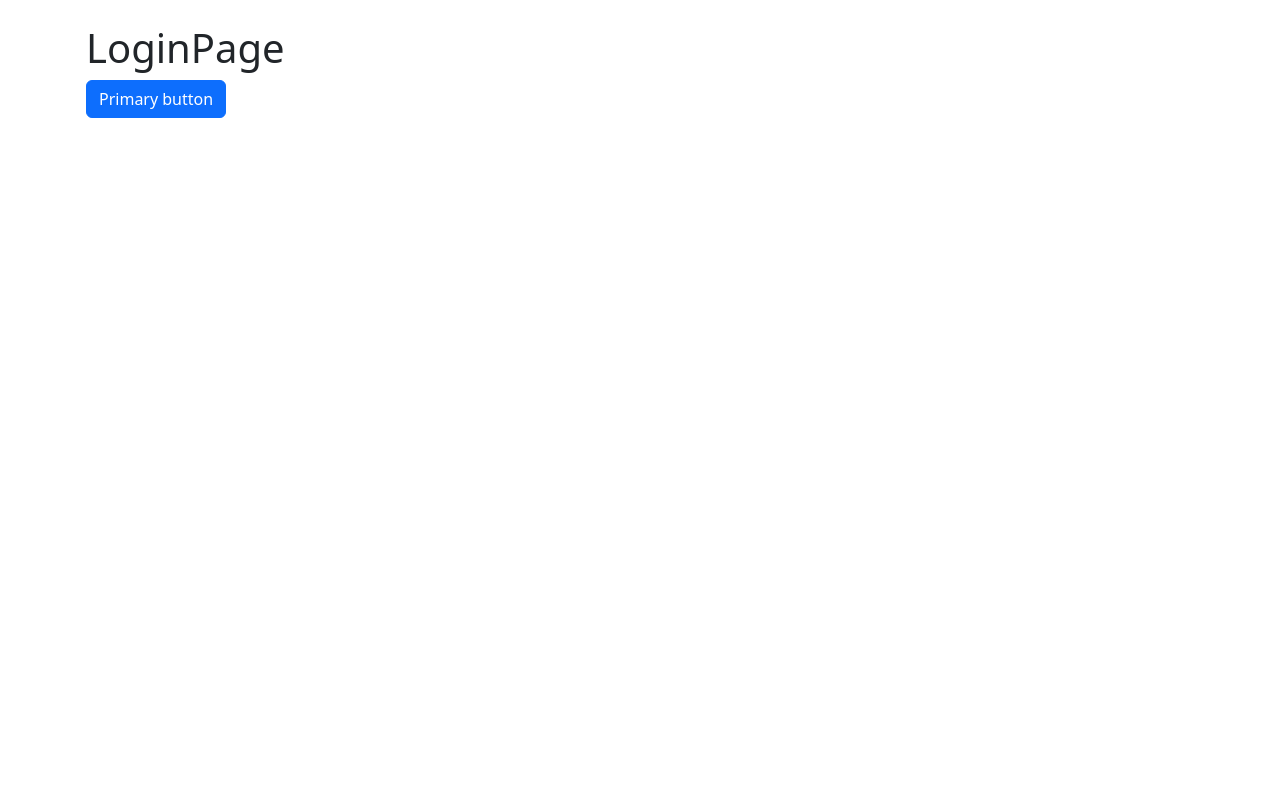
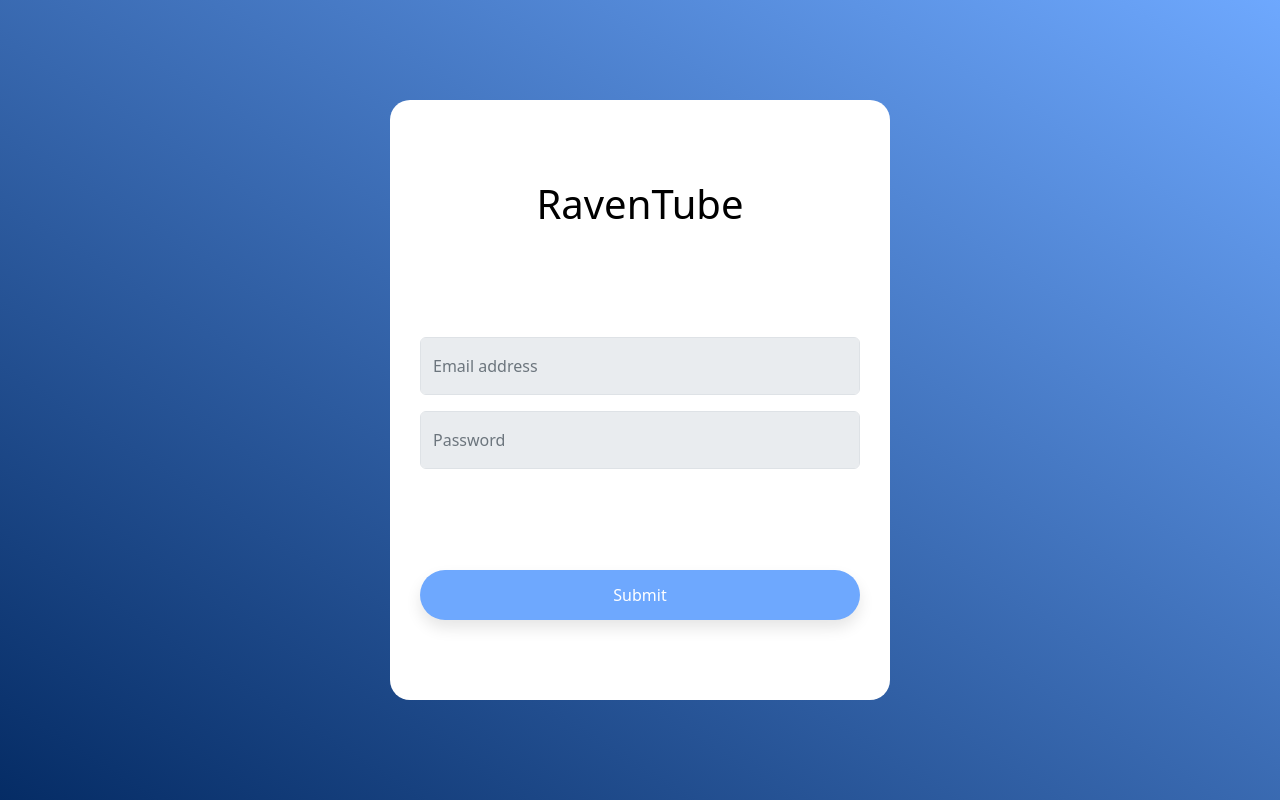
Before and after one commit to AitorMelero/raventube, a React (Vite) app: page /login in a window 1280 px wide. Built offline with nearby package versions, Linux system fonts and the light colour scheme.

Commit message:
feat: Incluir estilos principales de la pantalla de login

```diff
--- a/src/layouts/PageLayout.tsx
+++ b/src/layouts/PageLayout.tsx
@@ -6,5 +6,9 @@ interface Props {
 }
 
 export const PageLayout: React.FC<Props> = ({ isError = false }) => {
-  return <main className="container py-4 px-3 mx-auto">{isError ? <ErrorPage /> : <Outlet />}</main>
+  return (
+    <div className="page-layout">
+      <main className="page-layout__main">{isError ? <ErrorPage /> : <Outlet />}</main>
+    </div>
+  )
 }
--- a/src/main.tsx
+++ b/src/main.tsx
@@ -1,7 +1,7 @@
 import React from 'react'
 import ReactDOM from 'react-dom/client'
 import App from './App.tsx'
-import 'bootstrap/dist/css/bootstrap.css'
+import '@/styles/styles.scss'
 
 ReactDOM.createRoot(document.getElementById('root')!).render(
   <React.StrictMode>
--- a/src/pages/LoginPage.tsx
+++ b/src/pages/LoginPage.tsx
@@ -1,8 +1,34 @@
+import { Form } from 'react-router-dom'
+
 export const LoginPage = () => {
   return (
-    <>
-      <h1>LoginPage</h1>
-      <button className="btn btn-primary">Primary button</button>
-    </>
+    <Form className="login-page__form">
+      <h1>RavenTube</h1>
+      <div>
+        <div className="form-floating mb-3">
+          <input
+            type="email"
+            className="form-control login-page__input"
+            id="floatingInput"
+            placeholder="name@example.com"
+          />
+          <label htmlFor="floatingInput" className="login-page__label">
+            Email address
+          </label>
+        </div>
+        <div className="form-floating">
+          <input
+            type="password"
+            className="form-control login-page__input"
+            id="floatingPassword"
+            placeholder="Password"
+          />
+          <label htmlFor="floatingPassword" className="login-page__label">
+            Password
+          </label>
+        </div>
+      </div>
+      <button className="login-page__button">Submit</button>
+    </Form>
   )
 }
--- /dev/null
+++ b/src/styles/styles.scss
@@ -0,0 +1,68 @@
+@import '../node_modules/bootstrap/scss/bootstrap';
+
+body {
+  background-image: linear-gradient(to top right, $blue-800, $blue-300);
+  margin: 0;
+  min-width: 320px;
+  min-height: 100vh;
+}
+
+.page-layout {
+  color: $white;
+  height: 100%;
+}
+
+.page-layout__main {
+  align-items: center;
+  display: flex;
+  flex-direction: column;
+  height: 100%;
+  justify-content: center;
+  min-height: 100vh;
+  padding: 50px 0;
+}
+
+.login-page__form {
+  background-color: white;
+  border-radius: 20px;
+  color: black;
+  display: flex;
+  flex-direction: column;
+  height: 75vh;
+  justify-content: space-around;
+  max-height: 600px;
+  max-width: 500px;
+  min-height: 400px;
+  min-width: 300px;
+  padding: 30px 30px;
+  width: 50%;
+  text-align: center;
+}
+
+.login-page__input {
+  background-color: $gray-200;
+}
+
+.login-page__label {
+  color: $gray-600;
+}
+
+.login-page__button {
+  background-color: $blue-300;
+  border-radius: 45px;
+  border: none;
+  box-shadow: 0px 8px 15px rgba(0, 0, 0, 0.1);
+  color: white;
+  cursor: pointer;
+  font-weight: 500;
+  height: 50px;
+  outline: none;
+  transition: all 0.3s ease 0s;
+}
+
+.login-page__button:hover {
+  background-color: $blue-800;
+  box-shadow: 0px 15px 20px rgba(11, 78, 204, 0.4);
+  color: white;
+  transform: translateY(-7px);
+}
--- a/tsconfig.json
+++ b/tsconfig.json
@@ -29,7 +29,8 @@
       "@/hooks": ["src/hooks/*"],
       "@/layouts": ["src/layouts/*"],
       "@/pages": ["src/pages/*"],
-      "@/routes": ["src/routes/*"]
+      "@/routes": ["src/routes/*"],
+      "@/styles": ["src/styles/*"]
     }
   },
   "include": ["src", "tests"],
```
